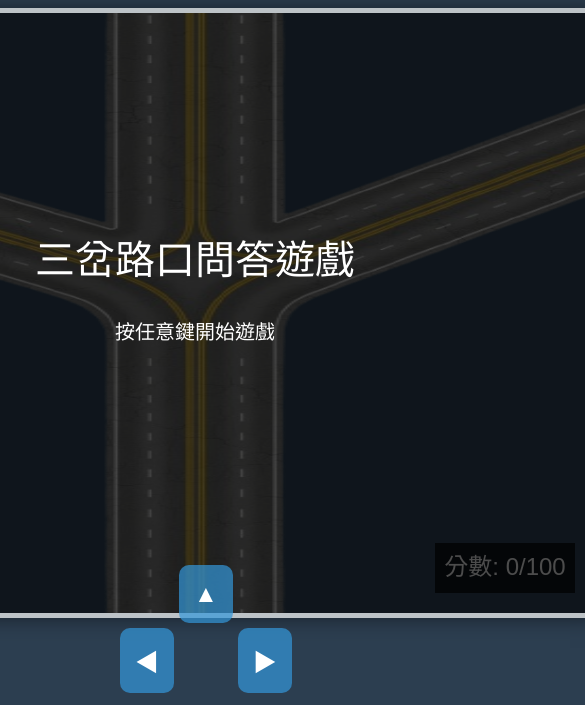
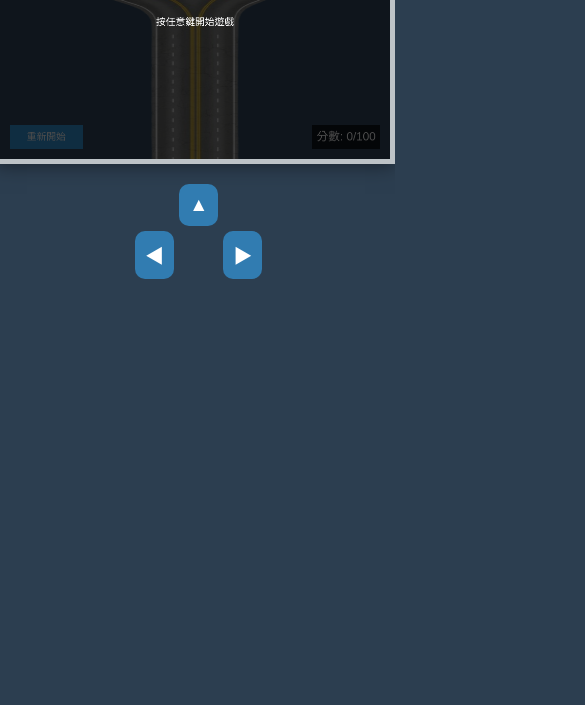
Before and after one commit to qkartsevice-blip/KartingGame, a plain HTML site: page index.html in a window 390 px wide. Shown: the part 159-864 px from the top of the page, 585 px wide, since content can reach past the window. Drawn offline with Linux system fonts and the light colour scheme.

Commit message:
Update style.css

```diff
--- a/style.css
+++ b/style.css
@@ -17,12 +17,19 @@ body {
     margin: 0;
     font-family: 'Arial', sans-serif;
     color: var(--text-color);
-    overflow: hidden; /* 防止手機滾動 */
+    overflow: hidden;
+    flex-direction: column; /* 垂直排列子元素 */
 }
 
 .game-container {
     text-align: center;
     position: relative;
+    width: 100%; /* 讓容器佔滿寬度 */
+    height: 100%;
+    display: flex;
+    flex-direction: column;
+    justify-content: center;
+    align-items: center;
 }
 
 h1 {
@@ -33,17 +40,20 @@ h1 {
 
 canvas {
     border: 5px solid var(--border-color);
-    background-color: var(--secondary-bg-color); /* 如果圖片載入失敗，會顯示這個背景色 */
+    background-color: var(--secondary-bg-color);
     box-shadow: 0 0 20px rgba(0, 0, 0, 0.5);
-    touch-action: manipulation; /* 防止雙擊縮放等手機預設行為 */
+    touch-action: manipulation;
+    max-width: 100%; /* 確保畫布不會超出螢幕 */
+    height: auto; /* 保持長寬比 */
 }
 
 /* 虛擬方向鍵樣式 */
 .controls {
-    position: absolute;
-    bottom: 20px;
-    left: 50%;
-    transform: translateX(-50%);
+    position: relative; /* 改為相對定位 */
+    bottom: unset; /* 取消底部定位 */
+    left: unset; /* 取消左側定位 */
+    transform: unset; /* 取消 transform */
+    margin-top: 20px; /* 在畫布下方添加間距 */
     pointer-events: all;
     z-index: 1000;
 }
@@ -54,7 +64,7 @@ canvas {
     grid-template-rows: 1fr 1fr;
     gap: 5px;
     width: 150px;
-    height: 100px; /* 高度縮減，因為沒有下鍵 */
+    height: 100px;
 }
 
 .dpad button {
@@ -89,3 +99,29 @@ canvas {
     grid-column: 3 / 4;
     grid-row: 2 / 3;
 }
+
+/* 針對小螢幕的優化 */
+@media (max-width: 768px) {
+    h1 {
+        display: none; /* 在手機上隱藏標題，節省空間 */
+    }
+
+    body {
+        justify-content: flex-start; /* 讓內容從頂部開始排列 */
+        padding-top: 20px;
+    }
+
+    .game-container {
+        height: auto;
+    }
+
+    .dpad {
+        width: 120px; /* 縮小按鈕區域 */
+        height: 80px;
+    }
+
+    .dpad button {
+        padding: 10px; /* 縮小按鈕內距 */
+        font-size: 1.2em; /* 縮小字體 */
+    }
+}
```
